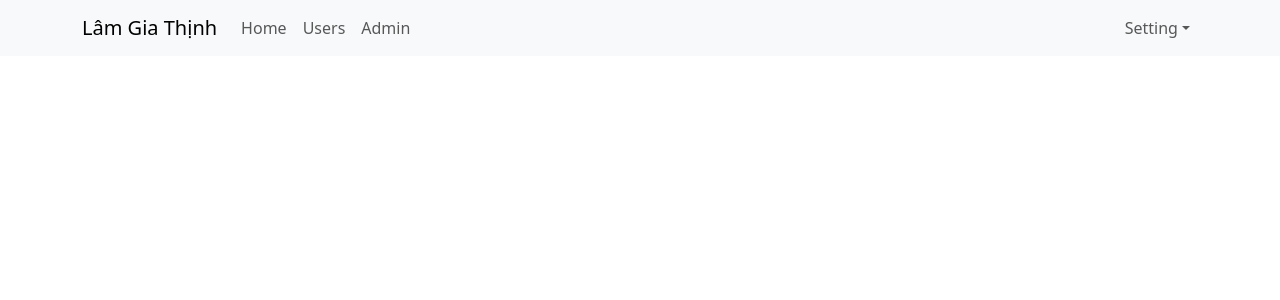
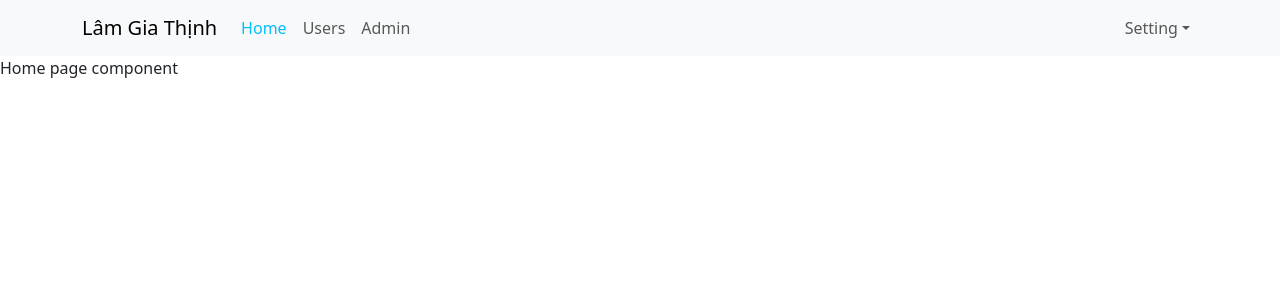
Before and after one commit to sjsjsmsmsj/test-demo-react, a React (Create React App) app: page / in a window 1280 px wide. Shown: the top 300 px of the page. Built offline with nearby package versions, Linux system fonts and the light colour scheme.

Commit message:
video 51

```diff
--- a/src/App.scss
+++ b/src/App.scss
@@ -6,3 +6,16 @@
   -webkit-font-smoothing: antialiased;
   -moz-osx-font-smoothing: grayscale;
 }
+
+
+.app-container {
+  .header-container {
+    .navbar-nav {
+      .nav-link {
+        &.active {
+          color: #00bfff;
+        }
+      }
+    }
+  }
+}
--- a/src/components/Header/Header.js
+++ b/src/components/Header/Header.js
@@ -2,32 +2,33 @@
 import Nav from 'react-bootstrap/Nav';
 import Navbar from 'react-bootstrap/Navbar';
 import NavDropdown from 'react-bootstrap/NavDropdown';
-import { Link } from 'react-router-dom';
+import { NavLink } from 'react-router-dom';
 
 
 const Header = () =>  {
   return (
     <Navbar expand="lg" className="bg-body-tertiary">
       <Container>
-        <Navbar.Brand href="#home">Lâm Gia Thịnh</Navbar.Brand>
+              <NavLink to='/' className='navbar-brand'>Lâm Gia Thịnh</NavLink>
+
         <Navbar.Toggle aria-controls="basic-navbar-nav" />
         <Navbar.Collapse id="basic-navbar-nav">
           <Nav className="me-auto">
-                      <Link to='/' className='nav-link'>Home</Link>
-                      <Link to='/users' className='nav-link'>Users</Link>
-                      <Link to='/admins' className='nav-link'>Admin</Link>
+                      <NavLink to='/' className='nav-link'>Home</NavLink>
+                      <NavLink to='/users' className='nav-link'>Users</NavLink>
+                      <NavLink to='/admins' className='nav-link'>Admin</NavLink>
 
                   </Nav>
                   <Nav>
                                   <NavDropdown title="Setting" id="basic-nav-dropdown">
-              <NavDropdown.Item href="#action/3.1">Log in</NavDropdown.Item>
-              <NavDropdown.Item href="#action/3.2">
+              <NavDropdown.Item >Log in</NavDropdown.Item>
+              <NavDropdown.Item >
                 Another action
               </NavDropdown.Item>
-              <NavDropdown.Item href="#action/3.3">Log out</NavDropdown.Item>
+              <NavDropdown.Item >Log out</NavDropdown.Item>
               <NavDropdown.Divider />
-              <NavDropdown.Item href="#action/3.4">
-            Profile
+              <NavDropdown.Item >
+                        Profile
               </NavDropdown.Item>
             </NavDropdown>
             </Nav>
--- /dev/null
+++ b/src/components/Home/HomePage.js
@@ -0,0 +1,9 @@
+const HomePage = (props) => {
+    return (
+        <div className="homepage-container">
+            Home page component
+        </div>
+    )
+}
+
+export default HomePage;
--- a/src/index.js
+++ b/src/index.js
@@ -8,6 +8,7 @@
 import { BrowserRouter, Route, Routes } from 'react-router-dom';
 import Admin from './components/Admin/Admin';
 import User from './components/User/User';
+import HomePage from './components/Home/HomePage';
 
 
 
@@ -18,6 +19,7 @@
     <BrowserRouter>
       <Routes>
         <Route path="/" element={<App />}>
+          <Route index element={<HomePage />}/>
           <Route path="users" element={<User />}></Route>
           <Route path="admins" element={<Admin/>}></Route>
         </Route>
```
